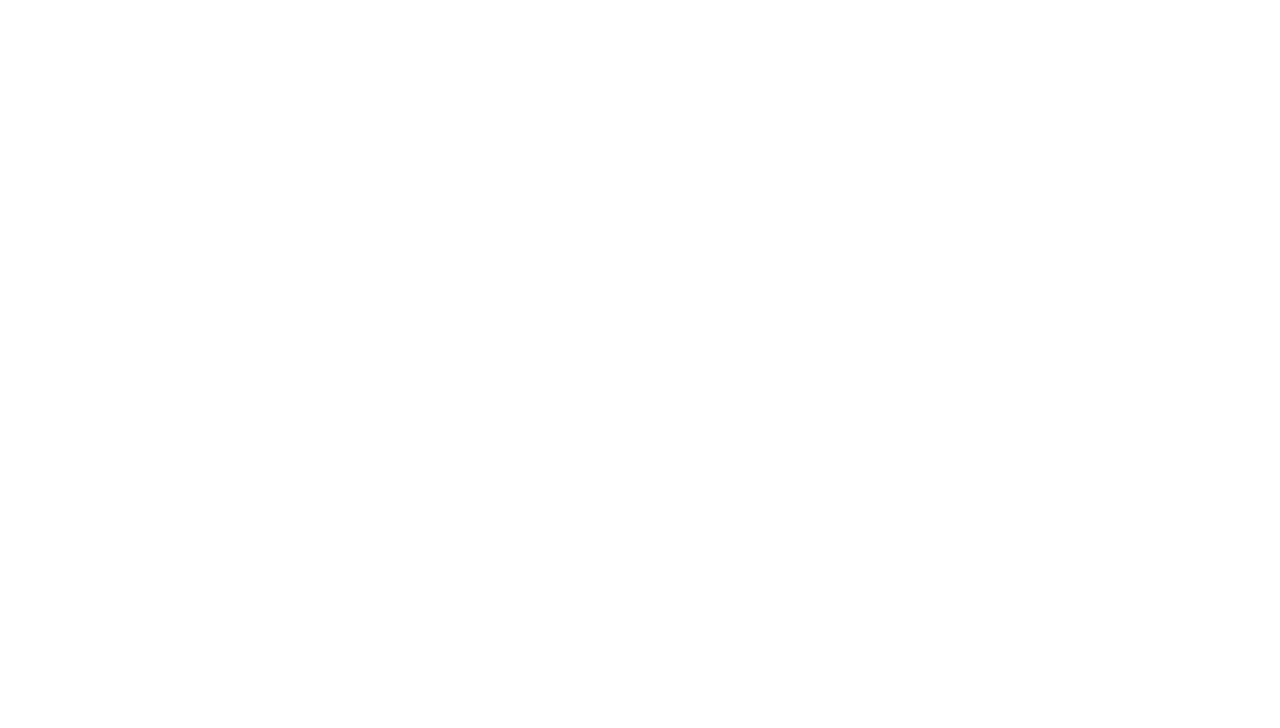
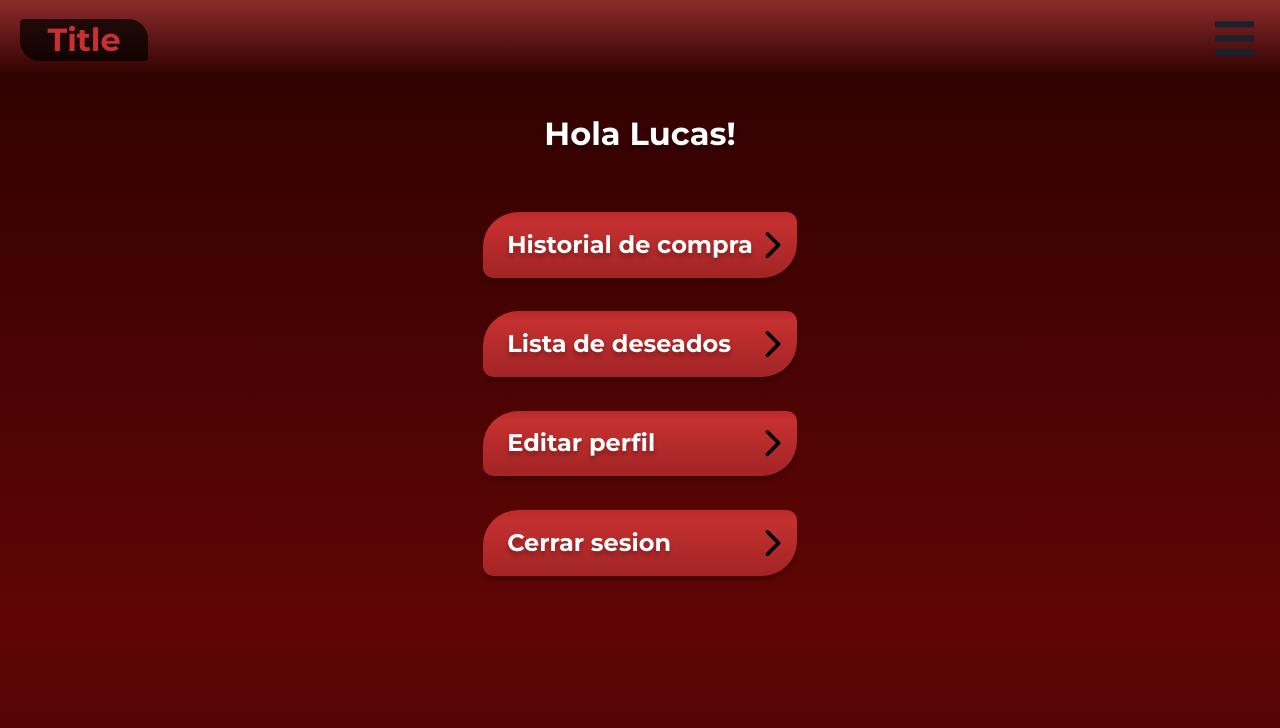
Before and after one commit to coderhood-dev/team-ramen, a React (Create React App) app: page /profile in a window 1280 px wide. Shown: the top 728 px of the page. Built offline with nearby package versions, Linux system fonts and the light colour scheme.

Commit message:
- Ruta /profile añadida. (Se debe proteger!)

```diff
--- a/src/App.js
+++ b/src/App.js
@@ -10,6 +10,7 @@ import {
   FooterDetailsMovies,
   Login,
   Register,
+  Profile,
 } from "./components/index";
 
 function App() {
@@ -33,6 +34,10 @@ function App() {
           <DetailsMovies />
           <FooterDetailsMovies />
         </Route>
+        <Route exact path="/profile">
+          <Header />
+          <Profile />
+        </Route>
         <Route exact path="/login">
           <Login />
         </Route>
--- /dev/null
+++ b/src/components/Profile/Profile.js
@@ -0,0 +1,120 @@
+import { Flex, Text } from "@chakra-ui/react";
+import { motion } from "framer-motion";
+import { useHistory } from "react-router-dom";
+import { IoIosArrowForward } from "react-icons/io";
+
+const Background = () => {
+  return (
+    <>
+      <Flex
+        h="100vh"
+        w="100vw"
+        bg="linear-gradient(180deg, #2D0101 2.09%, #600505 78.14%, #4B0404 102.09%)"
+        position="fixed"
+        zIndex="-100"
+      ></Flex>
+    </>
+  );
+};
+
+const ProfileName = ({ ...props }) => {
+  return (
+    <Text
+      alignSelf="center"
+      fontWeight="bold"
+      textShadow="0px 4px 4px rgba(0, 0, 0, 0.25)"
+      color="white"
+      fontSize="2rem"
+      marginBottom="3.37rem"
+    >
+      Hola {props.children}!
+    </Text>
+  );
+};
+
+const Button = ({ handleButtonPress, children, route }) => {
+  return (
+    <Flex
+      bg="linear-gradient(180deg, #B92929 0%, #C53030 15.62%, #A22424 100%)"
+      boxShadow="0px 4px 4px rgba(0, 0, 0, 0.25)"
+      borderRadius="35px 10px"
+      maxW="85vw"
+      minH="3.37rem"
+      justifyContent="space-between"
+      align="center"
+      marginBottom="2.1rem"
+      as="button"
+      onClick={(e) => {
+        handleButtonPress(e, route);
+      }}
+    >
+      <Text
+        marginLeft="1.5rem"
+        marginRight="0rem"
+        marginY="0.93rem"
+        fontWeight="bold"
+        textShadow="0px 4px 4px rgba(0, 0, 0, 0.25)"
+        color="white"
+        fontSize="1.5rem"
+      >
+        {children}
+      </Text>
+      <IoIosArrowForward
+        style={{ color: "black", fontSize: "2.5rem", marginRight: "0.25rem" }}
+      />
+    </Flex>
+  );
+};
+
+export const Profile = () => {
+  const history = useHistory();
+
+  const handleButtonPress = (e, route) => {
+    e.preventDefault();
+    history.push(route);
+  };
+
+  const variants = {
+    hidden: {
+      opacity: 0,
+      x: "100px",
+    },
+    visible: {
+      opacity: 1,
+      x: 0,
+      transition: { duration: 0.1, type: "spring", stiffness: 100 },
+    },
+    exit: {
+      opacity: 0,
+      x: "-100px",
+      transition: { duration: 0.1, type: "spring", stiffness: 100 },
+    },
+  };
+  return (
+    <Flex overflowX="hidden" justifyContent="center">
+      <Background />
+      <motion.div
+        variants={variants}
+        initial="hidden"
+        animate="visible"
+        exit="exit"
+      >
+        <Flex direction="column" marginTop="6.87rem" overflowX="scroll">
+          <ProfileName>Lucas</ProfileName>
+          <Button route="/login" handleButtonPress={handleButtonPress}>
+            Historial de compra
+          </Button>
+          <Button route="/register" handleButtonPress={handleButtonPress}>
+            Lista de deseados
+          </Button>
+          <Button route="/register" handleButtonPress={handleButtonPress}>
+            Editar perfil
+          </Button>
+          <Button route="/register" handleButtonPress={handleButtonPress}>
+            Cerrar sesion
+          </Button>
+        </Flex>
+      </motion.div>
+    </Flex>
+  );
+};
--- a/src/components/index.js
+++ b/src/components/index.js
@@ -7,3 +7,4 @@ export { FooterBody } from "./FooterBody/FooterBody";
 export { DetailsMovies } from "./DetailsMovies/DetailsMovies";
 export { Login } from "./Login/Login";
 export { Register } from "./Register/Register";
+export { Profile } from "./Profile/Profile";
```
